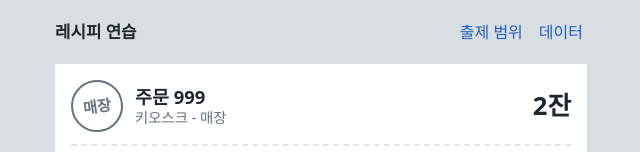
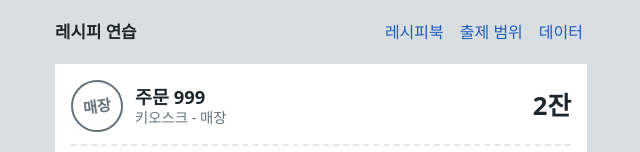
Before and after one commit to kimmygraphy/recipegame, a React (Vite) app: page / in a window 1280 px wide. Both pictures are taken after a click on the button "데모 데이터로 해보기". Shown: the top 152 px of the page, without its empty margins (319-959 px from the left). Built offline with nearby package versions, Linux system fonts and the light colour scheme; a web font is replaced by a local one.

Commit message:
Add RecipeBook component and toggle functionality

```diff
--- a/src/App.jsx
+++ b/src/App.jsx
@@ -9,12 +9,14 @@ import CupForm from './components/CupForm'
 import Packaging from './components/Packaging'
 import ResultView from './components/ResultView'
 import RangeScreen from './components/RangeScreen'
+import RecipeBook from './components/RecipeBook'
 
 export default function App() {
   const [data, setData] = useState(() => loadData())
   const [showData, setShowData] = useState(false)
   const [settings, setSettings] = useState(() => loadSettings())
   const [showRange, setShowRange] = useState(false)
+  const [showBook, setShowBook] = useState(false)
   const [order, setOrder] = useState(null)
   const [inputs, setInputs] = useState([])
   const [orderPack, setOrderPack] = useState([])
@@ -61,6 +63,7 @@ export default function App() {
       />
     )
   }
+  if (showBook) return <RecipeBook data={data} onBack={() => setShowBook(false)} />
   if (showRange) {
     return (
       <RangeScreen
@@ -87,6 +90,9 @@ export default function App() {
       <header className="topbar">
         <h1>레시피 연습</h1>
         <div className="topbar-links">
+          <button className="link" onClick={() => setShowBook(true)}>
+            레시피북
+          </button>
           <button className="link" onClick={() => setShowRange(true)}>
             출제 범위
           </button>
```
